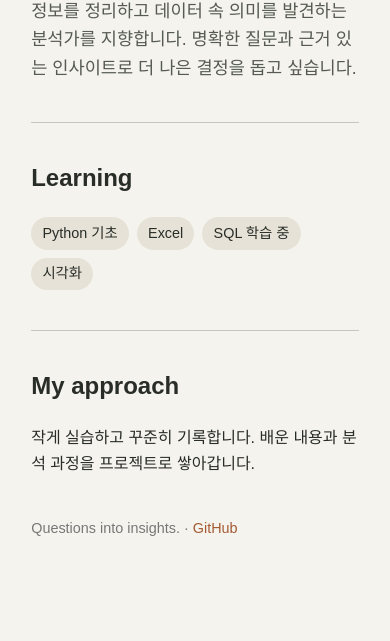
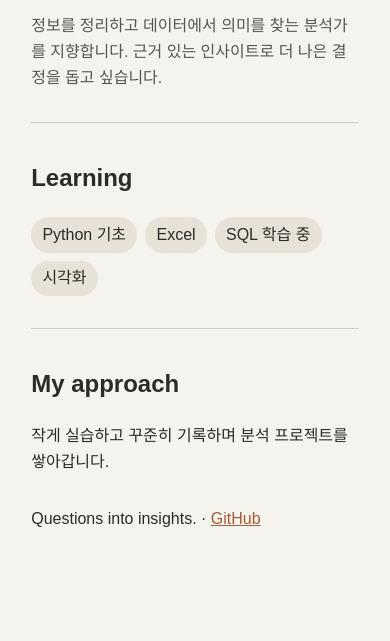
Before and after one commit to minakta/261113_emptie, a plain HTML site: page index.html in a window 390 px wide. Shown: the part 255-896 px from the top of the page. Drawn offline with Linux system fonts and the light colour scheme.

Commit message:
Trim responsive analyst intro to under 1024 characters

```diff
--- a/index.html
+++ b/index.html
@@ -1,3 +1,3 @@
 <!doctype html><html lang="ko"><meta charset="utf-8"><meta name="viewport" content="width=device-width,initial-scale=1"><title>Minakta | Data</title><style>
-*{box-sizing:border-box}body{margin:0;background:#f5f3ed;color:#292d28;font:16px/1.6 Arial,sans-serif}main{max-width:700px;margin:auto;padding:12vh 8vw}.tag{color:#a45b35;letter-spacing:.14em;font-size:.8rem}h1{font-size:clamp(2.6rem,10vw,5rem);line-height:1.05;margin:.5rem 0}h1 span,a{color:#a45b35}.lead{color:#555b52;font-size:1.1rem}.panel{border-top:1px solid #c9c7bd;margin-top:2.5rem;padding-top:1rem}.skills{display:flex;flex-wrap:wrap;gap:.5rem}.skills span{background:#e6e2d7;border-radius:2rem;padding:.3rem .7rem;font-size:.9rem}footer{margin-top:2.5rem;color:#777;font-size:.9rem}a{text-decoration:none}
-</style><main><p class="tag">CURIOUS MIND · DATA IN PROGRESS</p><h1>안녕하세요,<br><span>Minakta</span>입니다.</h1><p class="lead">정보를 정리하고 데이터 속 의미를 발견하는 분석가를 지향합니다. 명확한 질문과 근거 있는 인사이트로 더 나은 결정을 돕고 싶습니다.</p><section class="panel"><h2>Learning</h2><div class="skills"><span>Python 기초</span><span>Excel</span><span>SQL 학습 중</span><span>시각화</span></div></section><section class="panel"><h2>My approach</h2><p>작게 실습하고 꾸준히 기록합니다. 배운 내용과 분석 과정을 프로젝트로 쌓아갑니다.</p></section><footer>Questions into insights. · <a href="https://github.com/minakta">GitHub</a></footer></main></html>
+*{box-sizing:border-box}body{margin:0;background:#f5f3ed;color:#292d28;font:16px/1.6 Arial}main{max-width:680px;margin:auto;padding:12vh 8vw}h1{font-size:clamp(2.5rem,10vw,5rem);line-height:1.1}h1,b,a{color:#a45b35}.lead{color:#555}.panel{border-top:1px solid #ccc;margin-top:2rem;padding-top:1rem}.skills{display:flex;flex-wrap:wrap;gap:.5rem}.skills span{background:#e6e2d7;padding:.3rem .7rem;border-radius:2rem}footer{margin-top:2rem}
+</style><main><small>CURIOUS MIND · DATA IN PROGRESS</small><h1>안녕하세요,<br><b>Minakta</b>입니다.</h1><p class="lead">정보를 정리하고 데이터에서 의미를 찾는 분석가를 지향합니다. 근거 있는 인사이트로 더 나은 결정을 돕고 싶습니다.</p><section class="panel"><h2>Learning</h2><div class="skills"><span>Python 기초</span><span>Excel</span><span>SQL 학습 중</span><span>시각화</span></div></section><section class="panel"><h2>My approach</h2><p>작게 실습하고 꾸준히 기록하며 분석 프로젝트를 쌓아갑니다.</p></section><footer>Questions into insights. · <a href="https://github.com/minakta">GitHub</a></footer></main></html>
```
